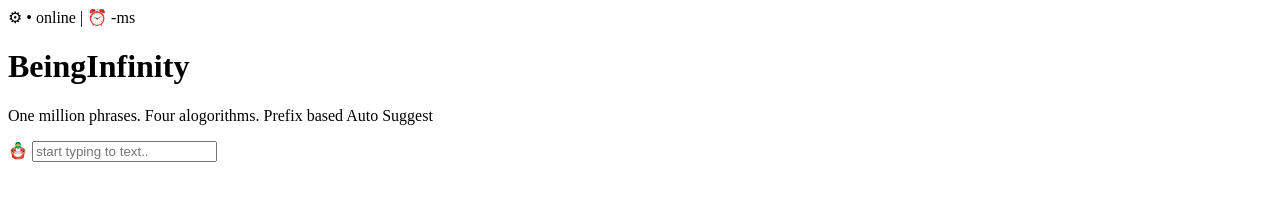
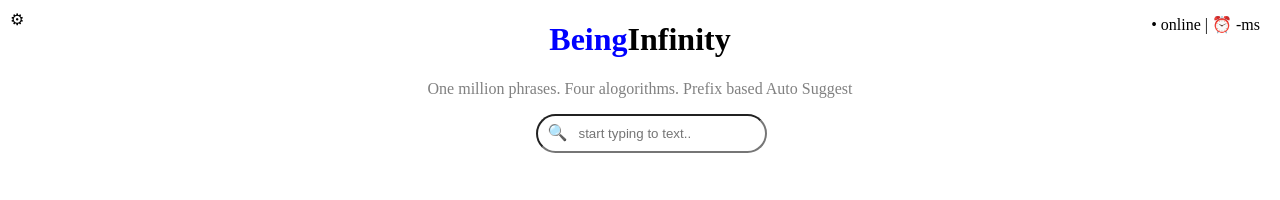
Before and after one commit to Hindu2737/autosuggestt, a website: page frontend/pages/autosuggest.html in a window 1280 px wide. Drawn offline with Linux system fonts and the light colour scheme.

Commit message:
modifyed frntendd

```diff
--- /dev/null
+++ b/frontend/css/autosug.css
@@ -0,0 +1,34 @@
+.main-content{
+    text-align: center;
+
+}
+
+.gear{
+    position: fixed;
+    top: 10px;
+    left: 10px;
+}
+
+.pill{
+    position: fixed;
+    top:15px;
+    right: 20px;
+}
+.logo{
+    color: blue;
+}
+.tagline{
+    color: grey;
+}
+.search-box{
+
+    border-radius: 20px;
+    padding-left: 40px;
+    padding-bottom: 10px;
+    padding-right: 10px;
+    padding-top: 10px;
+}
+.lens{
+    position: relative;
+    left:35px;
+}
--- a/frontend/pages/autosuggest.html
+++ b/frontend/pages/autosuggest.html
@@ -4,17 +4,23 @@
     <meta charset="UTF-8">
     <meta name="viewport" content="width=device-width, initial-scale=1.0">
     <title>Auto Suggest</title>
+    <link rel="stylesheet" href="../css/autosug.css">
 </head>
 <body>
-    <div class="navbar">
         <span class="gear">&#9881;</span>
         <span class="pill">
             &#8226; online | &#x23F0; -ms
         </span>
-        <h1 id="first">BeingInfinity</h1>
-        <p>One million phrases. Four alogorithms. Prefix based Auto Suggest</p>
-        <span>&#129670;</span>
-        <input type="text" placeholder="start typing to text..">
+
+        <div class="main-content">
+        <h1>
+            <span class="logo">Being</span>Infinity</h1>
+        <p class="tagline">One million phrases. Four alogorithms. Prefix based Auto Suggest</p>
+        <div>
+        <span class="lens">&#128269;</span>
+        <input class="search-box" type="text" placeholder="start typing to text..">
+        <div id="search-suggestions"></div>
+        </div>
     </div>
 </body>
 </html>
```
